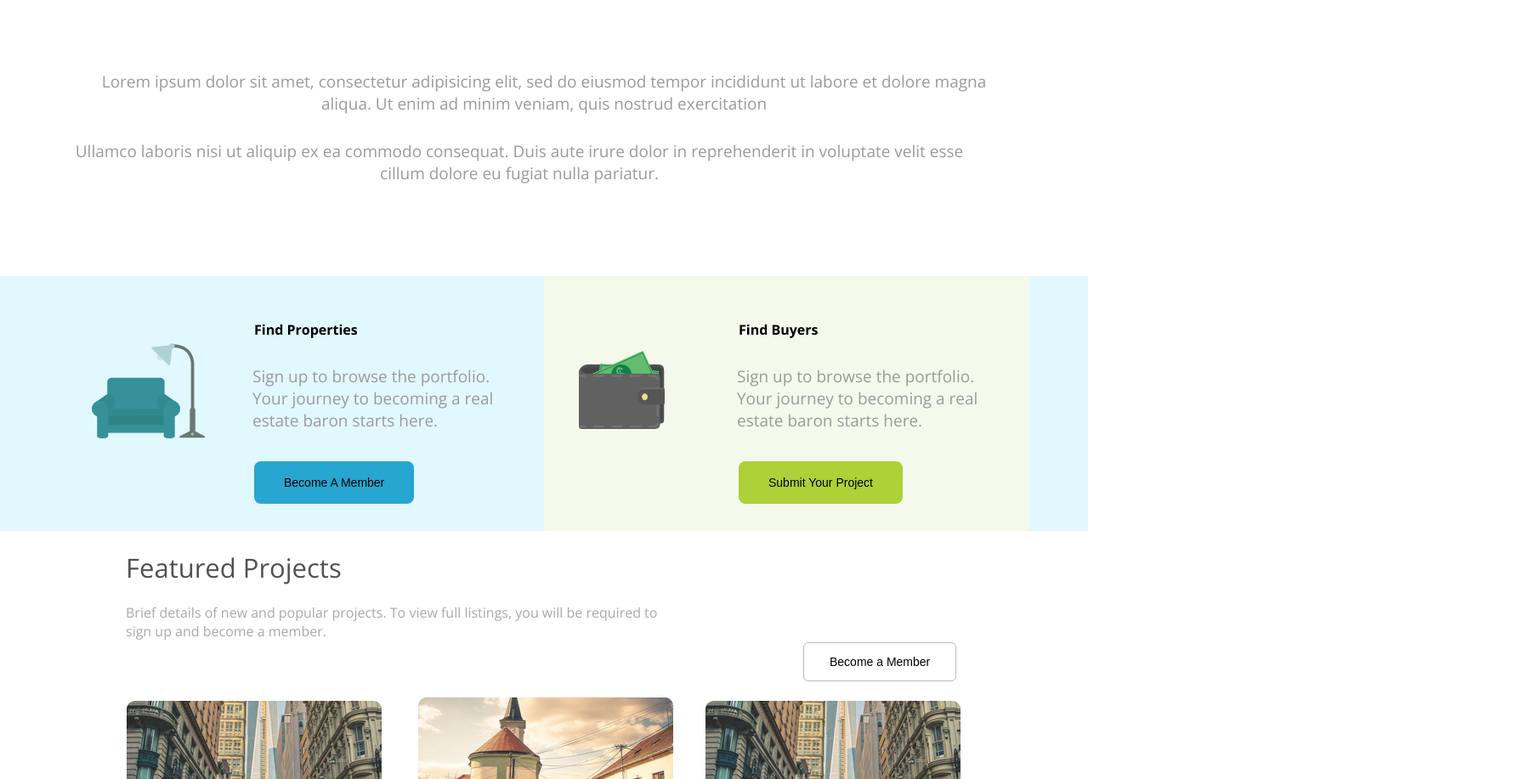
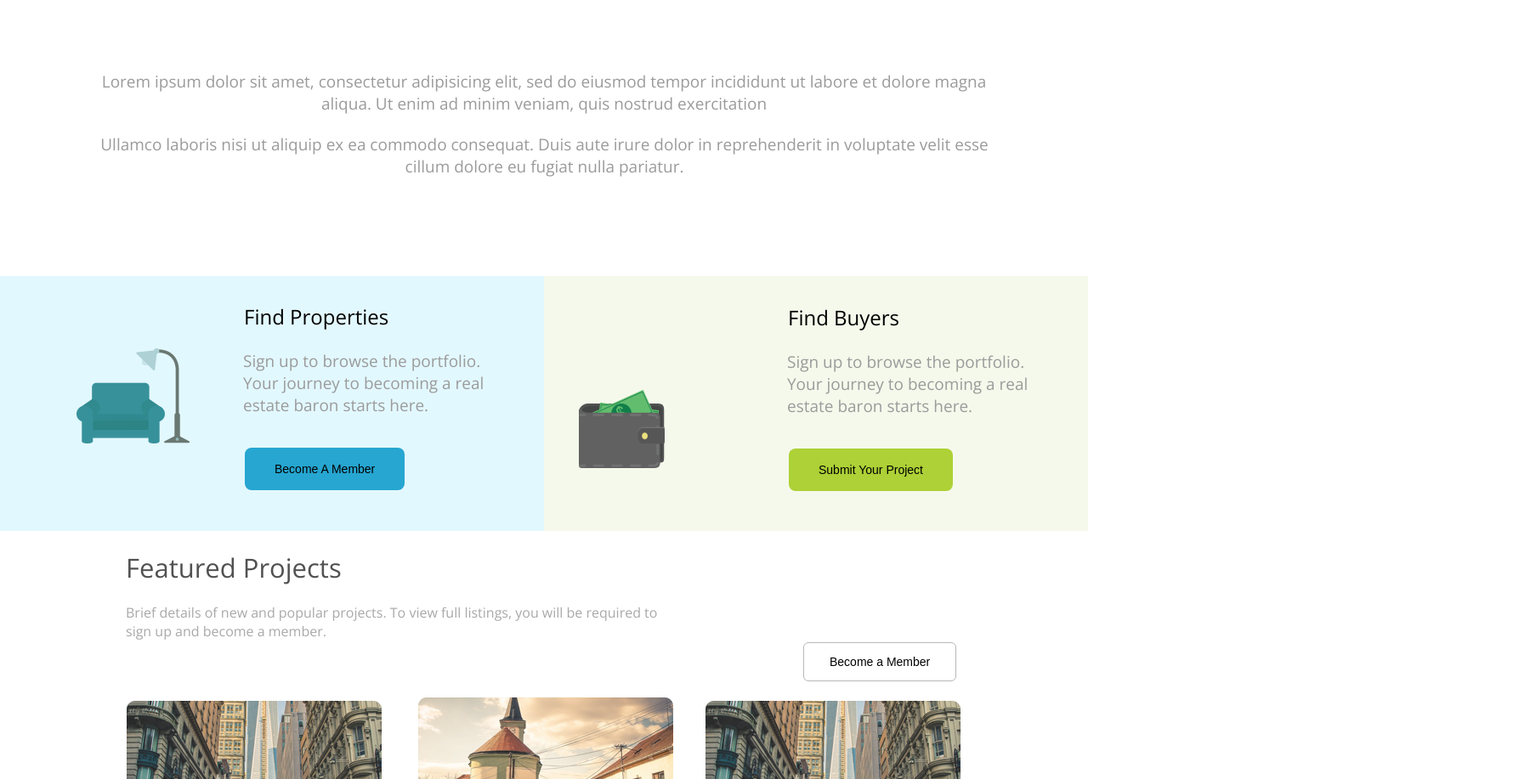
Before and after one commit to Minhajul-galib/psd-to-html-exam, a plain HTML site: page index.html in a window 1280 px wide. Shown: the part 971-1888 px from the top of the page at 85% size, 1780 px wide, since content can reach past the window. Drawn offline with nearby package versions, Linux system fonts and the light colour scheme.

Commit message:
Update html exam.css

```diff
--- a/css/html exam.css
+++ b/css/html exam.css
@@ -158,6 +158,17 @@ padding: 55px 0px 0px 0px;
 
 
 }
+
+
+.main-zero{
+			width: 50%;
+		background-color: #E2F8FF;
+		height: 300px;
+		float: left;
+		padding: 45px 0;
+}
+
+
 .main-one{
 			width: 50%;
 		background-color: #E2F8FF;
@@ -171,7 +182,7 @@ padding: 55px 0px 0px 0px;
 		float: left;
 }
 .main-two{
-		padding:  79px 3px 4px 38px;
+		padding: 40px 3px 4px 90px;
 }
 .main-n{
 		width: 50%;
@@ -181,11 +192,15 @@ padding: 55px 0px 0px 0px;
 }
 h4{
 
-margin: 52px 0px 1px -56px;
+margin: -14px 0px 1px 2px;
+
+font-size: 24px;
+
+font-weight: 500;
 }
 h6{
 
-margin: -25px 0px 0px -58px;
+margin: -33px 0px 0px 1px;
 }
 .main-three{
 
@@ -199,7 +214,17 @@ border-radius: 8px 8px 8px 8px;
 
 padding: 17px 35px 17px 35px;
 
-margin: 35px 0px 0px -56px;
+margin: 37px 0px 0px 3px;
+}
+
+
+.main-tree{
+			width: 50%;
+		background-color: #F5F9EB;
+		height: 300px;
+		float: left;
+		padding: 46px 0px;
+
 }
 .main-four{
 			width: 50%;
@@ -226,16 +251,11 @@ padding: 88px 3px 4px 41px;
 .main-six{
 
 font-size: 14px;
-
-border: 1px;
-
-background-color: #ADD136;
-
-border-radius: 8px 8px 8px 8px;
-
-padding: 17px 35px 17px 35px;
-
-margin: 35px 0px 0px -56px;
+    border: 1px;
+    background-color: #ADD136;
+    border-radius: 8px 8px 8px 8px;
+    padding: 17px 35px 17px 35px;
+    margin: 37px 0px 0px 3px;
 }
 
 /*feature section start*/
```
